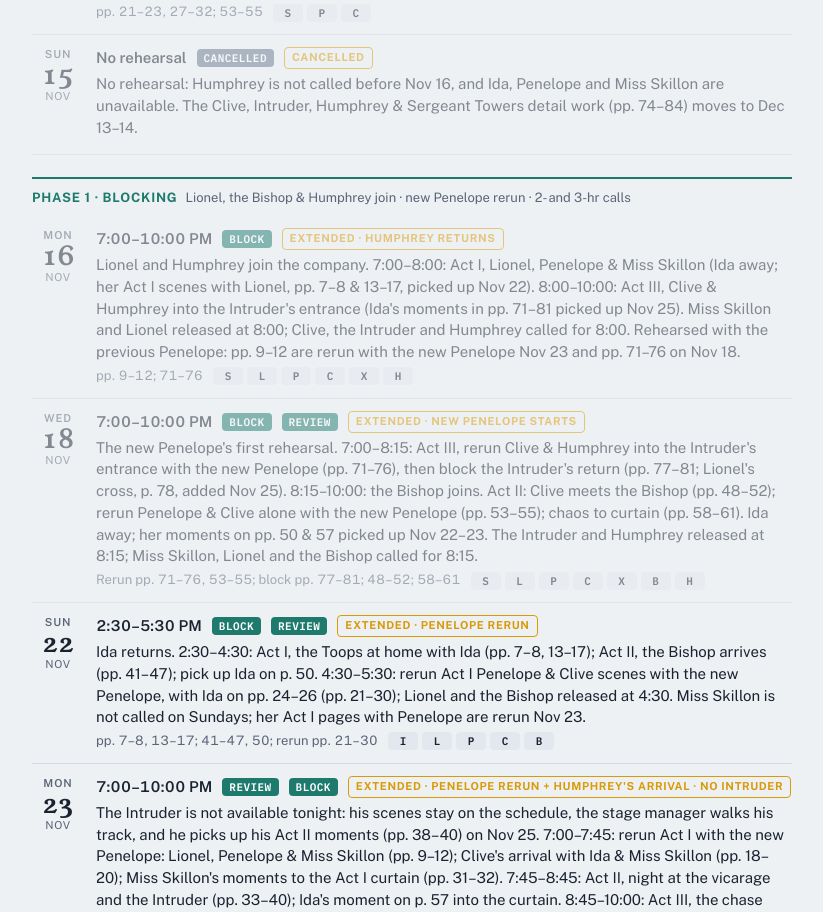
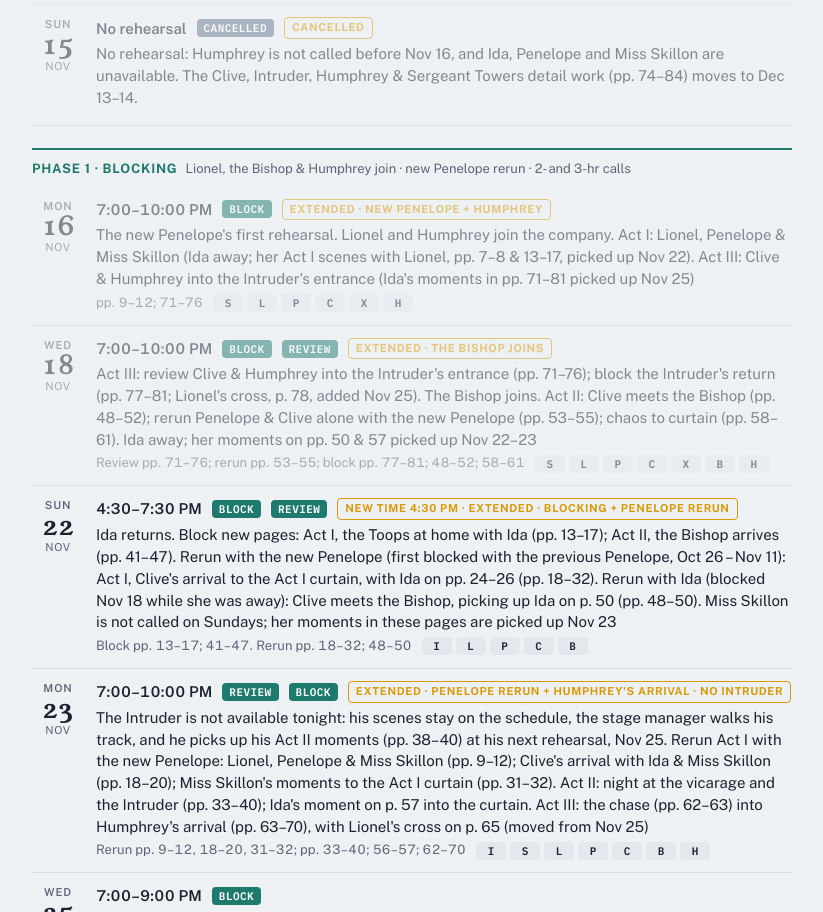
Before and after one commit to jdrobinson1961/SeeHowTheyRun, a plain HTML site: page index.html in a window 1280 px wide. Shown: the part 1888-2800 px from the top of the page, without its empty margins (228-1051 px from the left). Drawn offline with nearby package versions, Linux system fonts and the light colour scheme.

Commit message:
Add files via upload

```diff
--- a/index.html
+++ b/index.html
@@ -1,3 +1,11 @@
+<!DOCTYPE html>
+<html lang="en">
+<head>
+<meta charset="utf-8">
+<meta name="viewport" content="width=device-width, initial-scale=1, viewport-fit=cover">
+<style>:root{padding-top:env(safe-area-inset-top,0px);padding-bottom:env(safe-area-inset-bottom,0px)}body{margin:0;font-family:system-ui,-apple-system,"Segoe UI",sans-serif;font-size:14px}img{max-width:100%}[hidden]{display:none!important}</style>
+</head>
+<body>
 <title>See How They Run Rehearsals</title>
 <meta name="claude:viewport-fit-sides" content="cover">
 <link rel="preconnect" href="https://fonts.googleapis.com">
@@ -93,7 +101,7 @@ footer{margin-top:32px;font-size:13px;color:var(--muted)}
 </style>
 
 <div class="wrap">
-<p class="updated" id="lastUpdated"><b>Last updated:</b> Tuesday, November 17, 2026 at 8:21 PM · Calendar v9</p>
+<p class="updated" id="lastUpdated"><b>Last updated:</b> Saturday, November 21, 2026 at 6:14 PM · Calendar v9 rev. 4</p>
 <header class="bill">
   <div class="bill-text">
     <p class="presents">ITOPA presents</p>
@@ -154,16 +162,17 @@ footer{margin-top:32px;font-size:13px;color:var(--muted)}
   <div class="key"><b>Nov 11–18</b><span>Ida away; her scenes are picked up Nov 22–25</span></div>
   <div class="key"><b>Nov 15</b><span>No rehearsal (detail work moves to Dec 13–14)</span></div>
   <div class="key"><b>Nov 16</b><span>Lionel and Humphrey join the company (the Bishop's first call is Nov 18). Nov 16, 18 and 23 run to 10 PM.</span></div>
-  <div class="key"><b>Nov 18</b><span>The new Penelope's first rehearsal. Every page rehearsed with Penelope so far (pp. 9–12, 18–32, 53–55, 71–76) is rerun with her Nov 18–23.</span></div>
+  <div class="key"><b>Nov 16</b><span>The new Penelope's first rehearsal. Pages blocked with the previous Penelope (pp. 18–32, 53–55) are rerun with her Nov 18–23.</span></div>
   <div class="key"><b>Nov 18–23</b><span>Costume measurements (the new Penelope meets the costumier then)</span></div>
-  <div class="key"><b>Nov 22</b><span>Runs to 5:30 PM for the Penelope rerun</span></div>
+  <div class="key"><b>Nov 22–Dec 20</b><span>Sunday rehearsals start at <b>4:30 PM</b> (back to 2:30 PM from Jan 3)</span></div>
+  <div class="key"><b>Nov 22</b><span>Runs 4:30–7:30 PM for blocking and the Penelope rerun</span></div>
   <div class="key"><b>Nov 23</b><span>The Intruder is away; the stage manager walks his track and he picks up on Nov 25</span></div>
   <div class="key"><b>Nov 30</b><span>Blocking complete</span></div>
   <div class="key"><b>Dec 2</b><span>Backstage crew (Christina &amp; Laura) called from here on</span></div>
   <div class="key"><b>Dec 9</b><span>Stage manager leads (director absent)</span></div>
   <div class="key"><b>Dec 16</b><span>Costume fittings during the stumble-through</span></div>
-  <div class="key"><b>Dec 20–26</b><span>Winter break, no rehearsals</span></div>
-  <div class="key"><b>Dec 27</b><span>Rehearsal pieces from here on: clerical jackets &amp; collars, Clive's uniform, show shoes. Calls become 3 hours.</span></div>
+  <div class="key"><b>Dec 20</b><span>Rehearsal (replaces Dec 27), 4:30–7:30 PM. Rehearsal pieces from here on: clerical jackets &amp; collars, Clive's uniform, show shoes. Calls become 3 hours.</span></div>
+  <div class="key"><b>Dec 21–27</b><span>Winter break, no rehearsals</span></div>
   <div class="key"><b>Dec 30</b><span>Costumes complete</span></div>
   <div class="key"><b>Jan 3</b><span>Costume parade</span></div>
   <div class="key"><b>Jan 4</b><span>Full costumes at every rehearsal from here on</span></div>
@@ -188,6 +197,7 @@ footer{margin-top:32px;font-size:13px;color:var(--muted)}
   <div><span class="code">TECH</span>Cue-to-cue / tech run</div>
   <div><span class="code">DRESS</span>Dress rehearsal</div>
   <div><span class="code">NOTES</span>Brush-up / notes</div>
+  <div><span class="code">ITALIAN</span>Italian run (lines at speed)</div>
   <div><span class="code">SHOW</span>Performance</div>
 </div>
 
@@ -212,29 +222,29 @@ const D=[
 ["2026-10-26",0,"7:00–9:00 PM","BLOCK","Act I: opening; Clive arrives; Penelope & Clive","pp. 5–6, 18–24","ISPC"],
 ["2026-10-28",0,"7:00–9:00 PM","BLOCK","Act I: Penelope & Clive scenes to the Act I curtain (Ida's moments, pp. 25–26, picked up Nov 1; Miss Skillon's, pp. 31–32, picked up Nov 11)","pp. 25–32","PC","Ida & Miss Skillon not called"],
 ["2026-11-01",0,"2:30–4:30 PM","BLOCK+REVIEW","Block Act II: Penelope & Clive alone. Act I review, Clive's arrival to curtain, picking up Ida's moments from Oct 28 (pp. 25–26); Miss Skillon picks up pp. 18–20 on Nov 2","Block pp. 53–55; review pp. 18–32","IPC"],
-["2026-11-02",0,"7:00–10:00 PM","READ+BLOCK","7:00–8:00: Act III read-through (stage manager reads Lionel, the Bishop and Humphrey). 8:00–10:00: cast meet the costumier one at a time, between blocking. 8:00–8:45: block Act II, Ida & Miss Skillon after the knock-out (p. 40), and review the Act I opening (pp. 5–6), while the Intruder, Sergeant Towers, Penelope and Clive see the costumier (the Intruder and Sergeant Towers released after their meetings). 8:45–9:15: Ida and Miss Skillon see the costumier while Penelope & Clive review pp. 21–23. 9:15–10:00: review Clive's arrival with Miss Skillon's pick-up of pp. 18–20.","Read pp. 62–101; block p. 40; review pp. 5–6, 18–23","ISPCXT","Extended · Act III read + costumier meetings"],
+["2026-11-02",0,"7:00–10:00 PM","READ+BLOCK","Act III read-through (stage manager reads Lionel, the Bishop and Humphrey); cast meet the costumier one at a time between blocking; block Act II, Ida & Miss Skillon after the knock-out (p. 40); review the Act I opening (pp. 5–6), Penelope & Clive (pp. 21–23), and Clive's arrival with Miss Skillon's pick-up of pp. 18–20","Read pp. 62–101; block p. 40; review pp. 5–6, 18–23","ISPCXT","Extended · Act III read + costumier"],
 ["2026-11-08",0,"No rehearsal","CANCELLED","No rehearsal. The Act I detail work (pp. 18–32) and Act II review (pp. 53–55) are covered in the Nov 9 review.","","","Cancelled"],
 ["2026-11-09",0,"7:00–9:00 PM","REVIEW","Review all blocking to date before Ida's absence: Act I opening and Clive's arrival; Act II, p. 40 and Penelope & Clive alone (Miss Skillon picks up pp. 31–32 Nov 11)","pp. 5–6, 18–30; 40; 53–55","ISPC"],
 ["2026-11-11",0,"7:00–9:00 PM","REVIEW","Review Act I Penelope & Clive scenes with Miss Skillon's pick-up of pp. 31–32; review Act II Penelope & Clive (Ida away Nov 11–18)","pp. 21–23, 27–32; 53–55","SPC","Remembrance Day"],
 ["2026-11-15",0,"No rehearsal","CANCELLED","No rehearsal: Humphrey is not called before Nov 16, and Ida, Penelope and Miss Skillon are unavailable. The Clive, Intruder, Humphrey & Sergeant Towers detail work (pp. 74–84) moves to Dec 13–14.","","","Cancelled"],
-["2026-11-16",1,"7:00–10:00 PM","BLOCK","Lionel and Humphrey join the company. 7:00–8:00: Act I, Lionel, Penelope & Miss Skillon (Ida away; her Act I scenes with Lionel, pp. 7–8 & 13–17, picked up Nov 22). 8:00–10:00: Act III, Clive & Humphrey into the Intruder's entrance (Ida's moments in pp. 71–81 picked up Nov 25). Miss Skillon and Lionel released at 8:00; Clive, the Intruder and Humphrey called for 8:00. Rehearsed with the previous Penelope: pp. 9–12 are rerun with the new Penelope Nov 23 and pp. 71–76 on Nov 18.","pp. 9–12; 71–76","SLPCXH","Extended · Humphrey returns"],
-["2026-11-18",1,"7:00–10:00 PM","BLOCK+REVIEW","The new Penelope's first rehearsal. 7:00–8:15: Act III, rerun Clive & Humphrey into the Intruder's entrance with the new Penelope (pp. 71–76), then block the Intruder's return (pp. 77–81; Lionel's cross, p. 78, added Nov 25). 8:15–10:00: the Bishop joins. Act II: Clive meets the Bishop (pp. 48–52); rerun Penelope & Clive alone with the new Penelope (pp. 53–55); chaos to curtain (pp. 58–61). Ida away; her moments on pp. 50 & 57 picked up Nov 22–23. The Intruder and Humphrey released at 8:15; Miss Skillon, Lionel and the Bishop called for 8:15.","Rerun pp. 71–76, 53–55; block pp. 77–81; 48–52; 58–61","SLPCXBH","Extended · New Penelope starts"],
-["2026-11-22",1,"2:30–5:30 PM","BLOCK+REVIEW","Ida returns. 2:30–4:30: Act I, the Toops at home with Ida (pp. 7–8, 13–17); Act II, the Bishop arrives (pp. 41–47); pick up Ida on p. 50. 4:30–5:30: rerun Act I Penelope & Clive scenes with the new Penelope, with Ida on pp. 24–26 (pp. 21–30); Lionel and the Bishop released at 4:30. Miss Skillon is not called on Sundays; her Act I pages with Penelope are rerun Nov 23.","pp. 7–8, 13–17; 41–47, 50; rerun pp. 21–30","ILPCB","Extended · Penelope rerun"],
-["2026-11-23",1,"7:00–10:00 PM","REVIEW+BLOCK","The Intruder is not available tonight: his scenes stay on the schedule, the stage manager walks his track, and he picks up his Act II moments (pp. 38–40) on Nov 25. 7:00–7:45: rerun Act I with the new Penelope: Lionel, Penelope & Miss Skillon (pp. 9–12); Clive's arrival with Ida & Miss Skillon (pp. 18–20); Miss Skillon's moments to the Act I curtain (pp. 31–32). 7:45–8:45: Act II, night at the vicarage and the Intruder (pp. 33–40); Ida's moment on p. 57 into the curtain. 8:45–10:00: Act III, the chase (pp. 62–63) into Humphrey's arrival (pp. 63–70), with Lionel's cross on p. 65 (moved from Nov 25). The Bishop called for 7:45; Humphrey called for 8:45; Clive and the Bishop released after p. 63.","Rerun pp. 9–12, 18–20, 31–32; pp. 33–40; 56–57; 62–70","ISLPCBH","Extended · Penelope rerun + Humphrey's arrival · No Intruder"],
+["2026-11-16",1,"7:00–10:00 PM","BLOCK","The new Penelope's first rehearsal. Lionel and Humphrey join the company. Act I: Lionel, Penelope & Miss Skillon (Ida away; her Act I scenes with Lionel, pp. 7–8 & 13–17, picked up Nov 22). Act III: Clive & Humphrey into the Intruder's entrance (Ida's moments in pp. 71–81 picked up Nov 25)","pp. 9–12; 71–76","SLPCXH","Extended · New Penelope + Humphrey"],
+["2026-11-18",1,"7:00–10:00 PM","BLOCK+REVIEW","Act III: review Clive & Humphrey into the Intruder's entrance (pp. 71–76); block the Intruder's return (pp. 77–81; Lionel's cross, p. 78, added Nov 25). The Bishop joins. Act II: Clive meets the Bishop (pp. 48–52); rerun Penelope & Clive alone with the new Penelope (pp. 53–55); chaos to curtain (pp. 58–61). Ida away; her moments on pp. 50 & 57 picked up Nov 22–23","Review pp. 71–76; rerun pp. 53–55; block pp. 77–81; 48–52; 58–61","SLPCXBH","Extended · The Bishop joins"],
+["2026-11-22",1,"4:30–7:30 PM","BLOCK+REVIEW","Ida returns. Block new pages: Act I, the Toops at home with Ida (pp. 13–17); Act II, the Bishop arrives (pp. 41–47). Rerun with the new Penelope (first blocked with the previous Penelope, Oct 26 – Nov 11): Act I, Clive's arrival to the Act I curtain, with Ida on pp. 24–26 (pp. 18–32). Rerun with Ida (blocked Nov 18 while she was away): Clive meets the Bishop, picking up Ida on p. 50 (pp. 48–50). Miss Skillon is not called on Sundays; her moments in these pages are picked up Nov 23","Block pp. 13–17; 41–47. Rerun pp. 18–32; 48–50","ILPCB","New time 4:30 PM · Extended · Blocking + Penelope rerun"],
+["2026-11-23",1,"7:00–10:00 PM","REVIEW+BLOCK","The Intruder is not available tonight: his scenes stay on the schedule, the stage manager walks his track, and he picks up his Act II moments (pp. 38–40) at his next rehearsal, Nov 25. Rerun Act I with the new Penelope: Lionel, Penelope & Miss Skillon (pp. 9–12); Clive's arrival with Ida & Miss Skillon (pp. 18–20); Miss Skillon's moments to the Act I curtain (pp. 31–32). Act II: night at the vicarage and the Intruder (pp. 33–40); Ida's moment on p. 57 into the curtain. Act III: the chase (pp. 62–63) into Humphrey's arrival (pp. 63–70), with Lionel's cross on p. 65 (moved from Nov 25)","Rerun pp. 9–12, 18–20, 31–32; pp. 33–40; 56–57; 62–70","ISLPCBH","Extended · Penelope rerun + Humphrey's arrival · No Intruder"],
 ["2026-11-25",1,"7:00–9:00 PM","BLOCK","Act III: Sergeant Towers; add Lionel's cross (p. 78); pick up Ida's moments in Clive & Humphrey and the Intruder's return (pp. 71–81). The Intruder picks up his Act II moments from Nov 23 (pp. 38–40) with the stage manager reading Ida and Miss Skillon.","pp. 82–88; 71–81, 78; Intruder pick-up pp. 38–40","ILPCXBHT"],
-["2026-11-29",1,"2:30–4:30 PM","BLOCK","Act III finale, part 1 (Miss Skillon picks up Nov 30)","pp. 89–96","ILPCXBHT"],
+["2026-11-29",1,"4:30–6:30 PM","BLOCK","Act III finale, part 1 (Miss Skillon picks up Nov 30)","pp. 89–96","ILPCXBHT","New time 4:30 PM"],
 ["2026-11-30",1,"7:00–9:00 PM","BLOCK","Act III finale, part 2; review the finale. Blocking complete.","pp. 97–101; 89–101",A,"Full cast · no crew"],
 ["2026-12-02",2,"7:00–9:00 PM","WORK","Act I scene work: opening and the Toops at home","pp. 5–17","ISLP"],
-["2026-12-06",2,"2:30–4:30 PM","WORK","Act I scene work: Clive's arrival to curtain (Miss Skillon picks up Dec 7)","pp. 18–32","IPC"],
-["2026-12-07",2,"7:00–9:00 PM","WORK","Miss Skillon pick-up, Act I (Clive first 20 min); Act II scene work to the Bishop's arrival","pp. 18–20, 31–32; 33–47","ISLPCXB"],
+["2026-12-06",2,"4:30–6:30 PM","WORK","Act I scene work: Clive's arrival to curtain (Miss Skillon picks up Dec 7)","pp. 18–32","IPC","New time 4:30 PM"],
+["2026-12-07",2,"7:00–9:00 PM","WORK","Miss Skillon pick-up, Act I (pp. 18–20, 31–32); Act II scene work to the Bishop's arrival","pp. 18–20, 31–32; 33–47","ISLPCXB"],
 ["2026-12-09",2,"7:00–9:00 PM","REVIEW","Review and run existing blocking only (director absent)","pp. 48–61","ISLPCB","Stage manager leads"],
-["2026-12-13",2,"2:30–4:30 PM","WORK","Act III scene work: the chase through the Intruder's return, including the Clive, Intruder & Humphrey detail work from the cancelled Nov 15 session","pp. 62–81","ISLPCXBH"],
+["2026-12-13",2,"4:30–6:30 PM","WORK","Act III scene work: the chase through the Intruder's return, including the Clive, Intruder & Humphrey detail work from the cancelled Nov 15 session","pp. 62–81","ISLPCXBH","New time 4:30 PM"],
 ["2026-12-14",2,"7:00–9:00 PM","WORK","Act III scene work: Sergeant Towers to curtain","pp. 82–101",A],
 ["2026-12-16",2,"7:00–9:00 PM","RUN","Stumble-through of the full show; costume fittings during off-stage time","pp. 5–101",A,"Costume fittings"],
+["2026-12-20",3,"4:30–7:30 PM","RUN","Run Act I with notes; Act III scene work; rehearsal costume pieces begin (moved from Sun, Dec 27)","pp. 5–32; 63–81","ISLPCXH","Moved from Dec 27 · 4:30 PM"],
 ["BREAK"],
-["2026-12-27",3,"2:30–5:30 PM","RUN","Run Act I with notes; Act III scene work; rehearsal costume pieces begin","pp. 5–32; 63–81","ISLPCXH"],
 ["2026-12-28",3,"7:00–10:00 PM","RUN","Run Act II with notes; rework the Bishop's scenes","pp. 33–61","ISLPCXB"],
-["2026-12-30",3,"7:00–10:00 PM","RUN","Run Act III with notes; the Bishop picks up the chase (pp. 62–63); costumes complete","pp. 62–101",A],
+["2026-12-30",3,"7:00–10:00 PM","RUN","Run Act III with notes; costumes complete","pp. 62–101",A],
 ["2027-01-03",3,"2:30–5:30 PM","COSTUME","Costume parade (first hour); run Acts I & II in costume","pp. 5–61",A,"Costume parade"],
 ["2027-01-04",3,"7:00–10:00 PM","RUN","Full run in costume, with notes; full costumes worn from here on","pp. 5–101",A],
 ["2027-01-06",3,"7:00–10:00 PM","WORK","Chase and clergy-costume sequences, with quick changes","pp. 56–63; 82–101",A],
@@ -254,7 +264,7 @@ const D=[
 ["2027-01-29",6,"Curtain 7:30 PM · call 6:30","SHOW","Opening night","",A,"★ Opening night"],
 ["2027-01-30",6,"Curtain 7:30 PM · call 6:30","SHOW","Performance","",A],
 ["2027-01-31",6,"Curtain 2:00 PM · call 1:00","SHOW","Performance","",A],
-["2027-02-03",6,"7:00–10:00 PM","NOTES","Brush-up rehearsal and notes (no rehearsal Mon Feb 1)","pp. 56–101",A],
+["2027-02-03",6,"7:00–10:00 PM","ITALIAN","Italian run (lines at speed), optional, if the cast want it (no rehearsal Mon Feb 1)","pp. 5–101",A,"Optional"],
 ["2027-02-04",6,"Curtain 7:30 PM · call 6:30","SHOW","Performance","",A],
 ["2027-02-05",6,"Curtain 7:30 PM · call 6:30","SHOW","Performance","",A],
 ["2027-02-06",6,"Curtain 2:00 PM · call 1:00","SHOW","Performance","",A],
@@ -291,7 +301,7 @@ function render(){
   document.getElementById("onlyMine").disabled=!me;
   const out=[];let ph=-1;
   for(const r of D){
-    if(r[0]==="BREAK"){out.push(`<div class="break"><strong>Winter break · Dec 20–26</strong><br>No rehearsals. Merry Christmas and happy Boxing Day.</div>`);continue}
+    if(r[0]==="BREAK"){out.push(`<div class="break"><strong>Winter break · Dec 21–27</strong><br>No rehearsals (Mon Dec 21, Wed Dec 23 and Sun Dec 27 cancelled). Merry Christmas and happy Boxing Day.</div>`);continue}
     const called=isCalled(r,me);
     if(me&&onlyMine&&!called) continue;
     if(r[1]!==ph){ph=r[1];const p=PHASES[ph];out.push(`<div class="phase" style="--pc:var(${p.c})"><strong>${p.name}</strong><span>${p.note}</span></div>`)}
@@ -323,3 +333,6 @@ document.getElementById("onlyMine").addEventListener("change",e=>{onlyMine=e.tar
 document.getElementById("castLegend").innerHTML=CAST.filter(c=>c[0]!=="CREW").map(c=>`<div><span class="code">${c[0]}</span>${c[1]}${c[2]?` <span class="small">(${c[2]})</span>`:""}</div>`).join("")+`<div><span class="code">CF</span>Christina Fyn <span class="small">(crew)</span></div><div><span class="code">LP</span>Laura Penny <span class="small">(crew)</span></div>`;
 render();
 </script>
+
+</body>
+</html>
```
